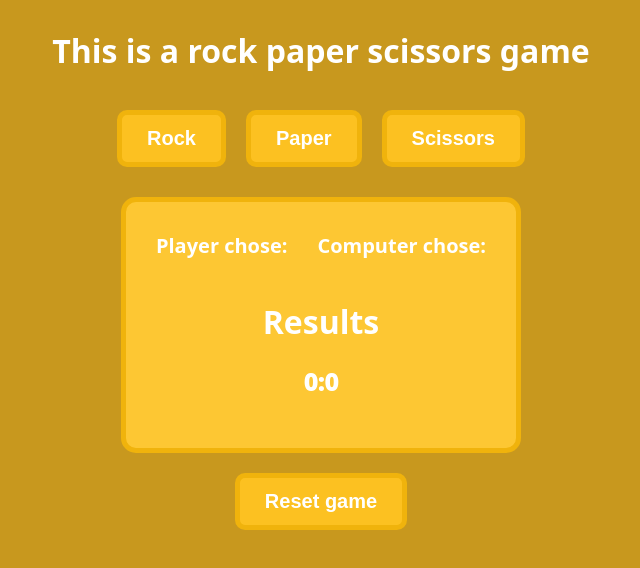
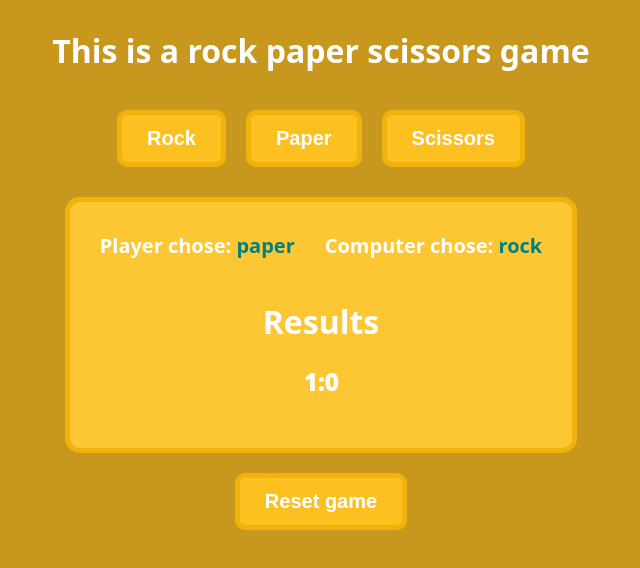
Before and after one commit to Ytikare/odin-rock-paper-scissors, a plain HTML site: page index.html in a window 1280 px wide. Both pictures are taken after a click on the element "Rock Paper Scissors". Shown: the whole page, without its empty margins (319-959 px from the left). Drawn offline with Linux system fonts and the light colour scheme.

Commit message:
Add game functionality

```diff
--- a/script.js
+++ b/script.js
@@ -1,30 +1,56 @@
 const playerChoicesList = document.querySelector('.player-choices');
+const resultsDiv = document.querySelector('.result');
+const resetGameButton = document.querySelector('.reset-game');
+const scoreboardPara = document.querySelector('.scoreboard');
+const announcerMessagePara = document.querySelector('.announcer');
+
+const playerChoiceSpan = document.querySelector('.player > .choice');
+const computerChoiceSpan = document.querySelector('.computer > .choice');
+
+
+let playerWinsCount = 0;
+let computerWinsCount = 0;
+
 
 function playRound(playerChoice, computerChoice) {
+
+    playerChoiceSpan.textContent = playerChoice;
+    computerChoiceSpan.textContent = computerChoice;
+
+    let roundResult = '';
     if (computerChoice === playerChoice) {
-        console.log('Tie');
+        roundResult = `Tie!`;
     } else {
 
         if ((playerChoice === 'paper' && computerChoice === 'rock')
             || (playerChoice === 'rock' && computerChoice === 'scissors')
             || (playerChoice === 'scissors' && computerChoice === 'paper')) {
-            playerWins();
+
+            playerWinsCount++;
+            roundResult = `Player wins the round!`;
+
         } else if ((computerChoice === 'paper' && playerChoice === 'rock')
             || (computerChoice === 'rock' && playerChoice === 'scissors')
             || (computerChoice === 'scissors' && playerChoice === 'paper')) {
-            computerWins();
+
+            computerWinsCount++;
+            roundResult = `Computer wins the round!`;
+
         }
 
+        if (playerWinsCount == 5) {
+            roundResult = `Player won the game!`;
+        } else if (computerWinsCount == 5) {
+            roundResult = 'Computer won the game!';
+        }
     }
+
+    scoreboardPara.textContent = `${playerWinsCount}:${computerWinsCount}`
+    announcerMessagePara.textContent = message;
 }
 
-function playerWins() {
-    console.log('Player wins!')
-}
 
-function computerWins() {
-    console.log('Computer wins!')
-}
+
 
 function getComputerChoice() {
     let random = (Math.random() * 10).toFixed(0);
@@ -46,6 +72,9 @@ playerChoicesList.addEventListener('click', e => {
     let target = e.target;
 
     if (target.localName == 'button') {
+        resultsDiv.style.display = 'flex';
+        resetGameButton.style.display = 'block';
+
         let playerChoice = target.id;
 
         let computerChoice = getComputerChoice();
--- a/style.css
+++ b/style.css
@@ -38,7 +38,7 @@ button {
     background-color: rgb(253, 199, 51);
     border: solid 5px rgb(240, 179, 12);
     border-radius: 15px;
-    display: flex;
+    display: none;
     flex-direction: column;
     align-items: center;
     font-weight: 700;
@@ -67,4 +67,5 @@ p.scoreboard, .announcer {
 
 .reset-game {
     margin-top: 20px;
+    display: none;
 }
```
